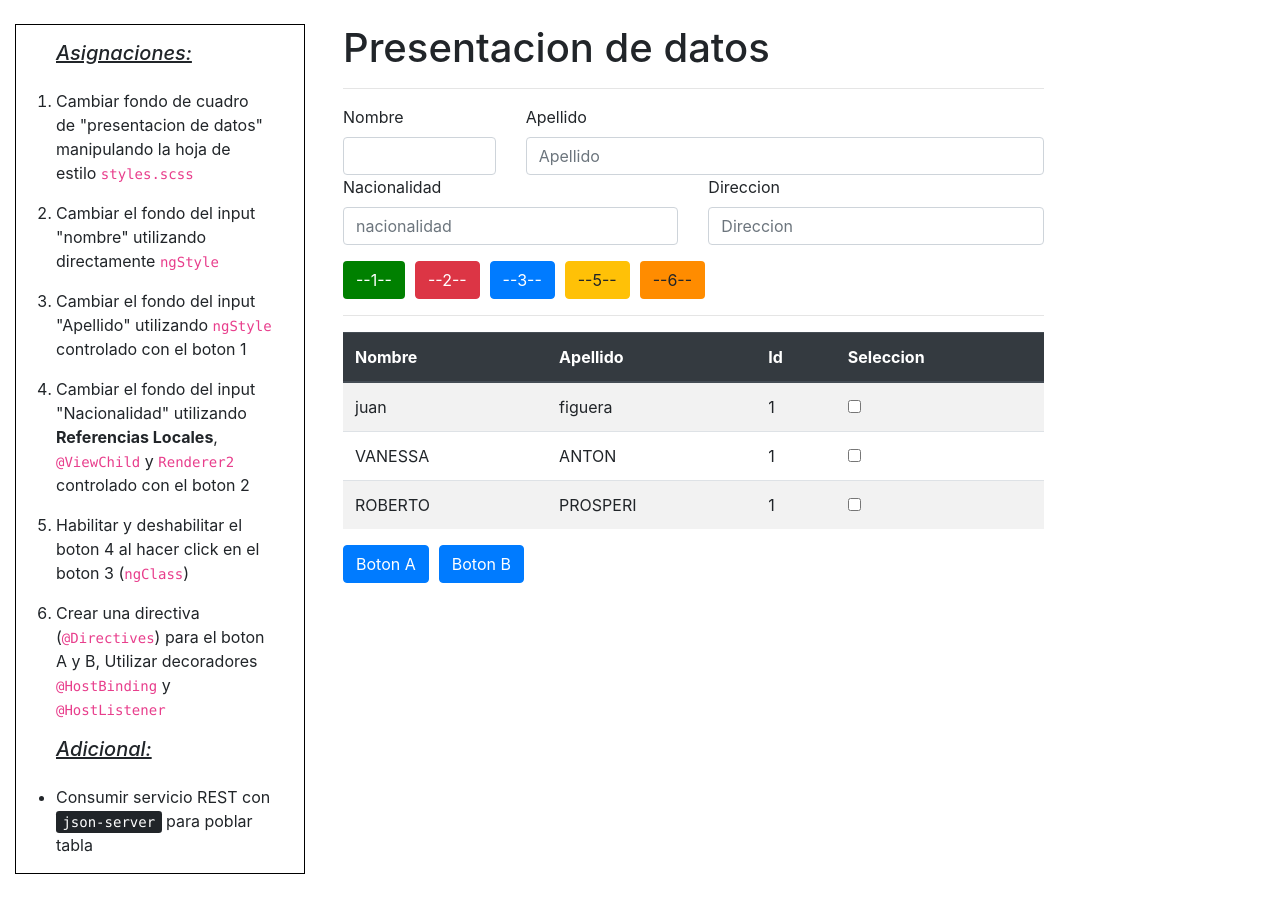
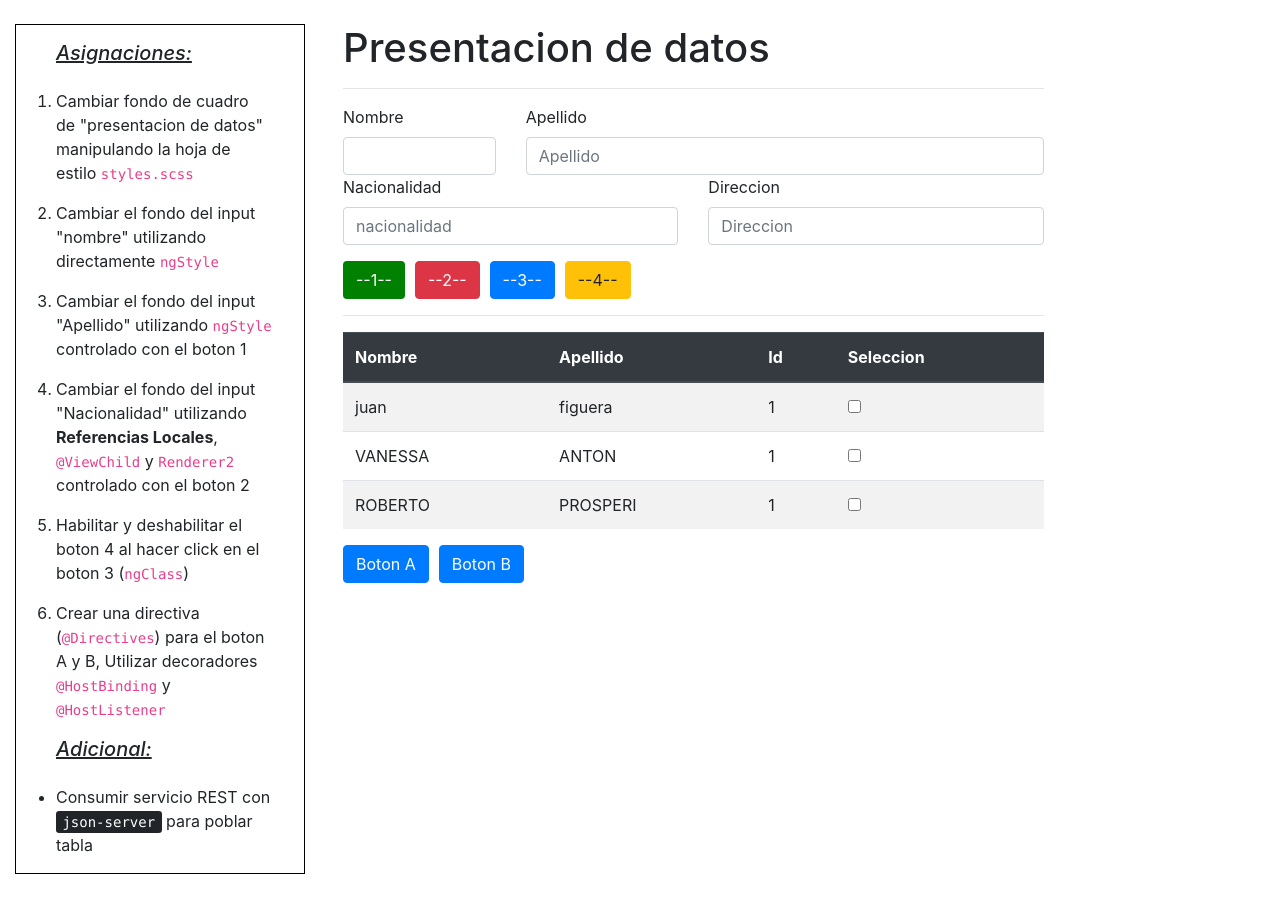
Before and after one commit to juanfish/tarea-estilo, an Angular app: page / in a window 1280 px wide. Built offline with nearby package versions, Linux system fonts and the light colour scheme.

Commit message:
ajuste botones

```diff
--- a/src/app/app.component.html
+++ b/src/app/app.component.html
@@ -43,11 +43,9 @@
           <button class="btn btn-primary">--3--</button>
         </div>
         <div class="col-auto">
-          <button class="btn btn-warning">--5--</button>
+          <button class="btn btn-warning">--4--</button>
         </div>
-        <div class="col-auto">
-          <button class="btn" style="background-color: darkorange;">--6--</button>
-        </div>
+
       </div>
 
       <div class="form-group">
```
